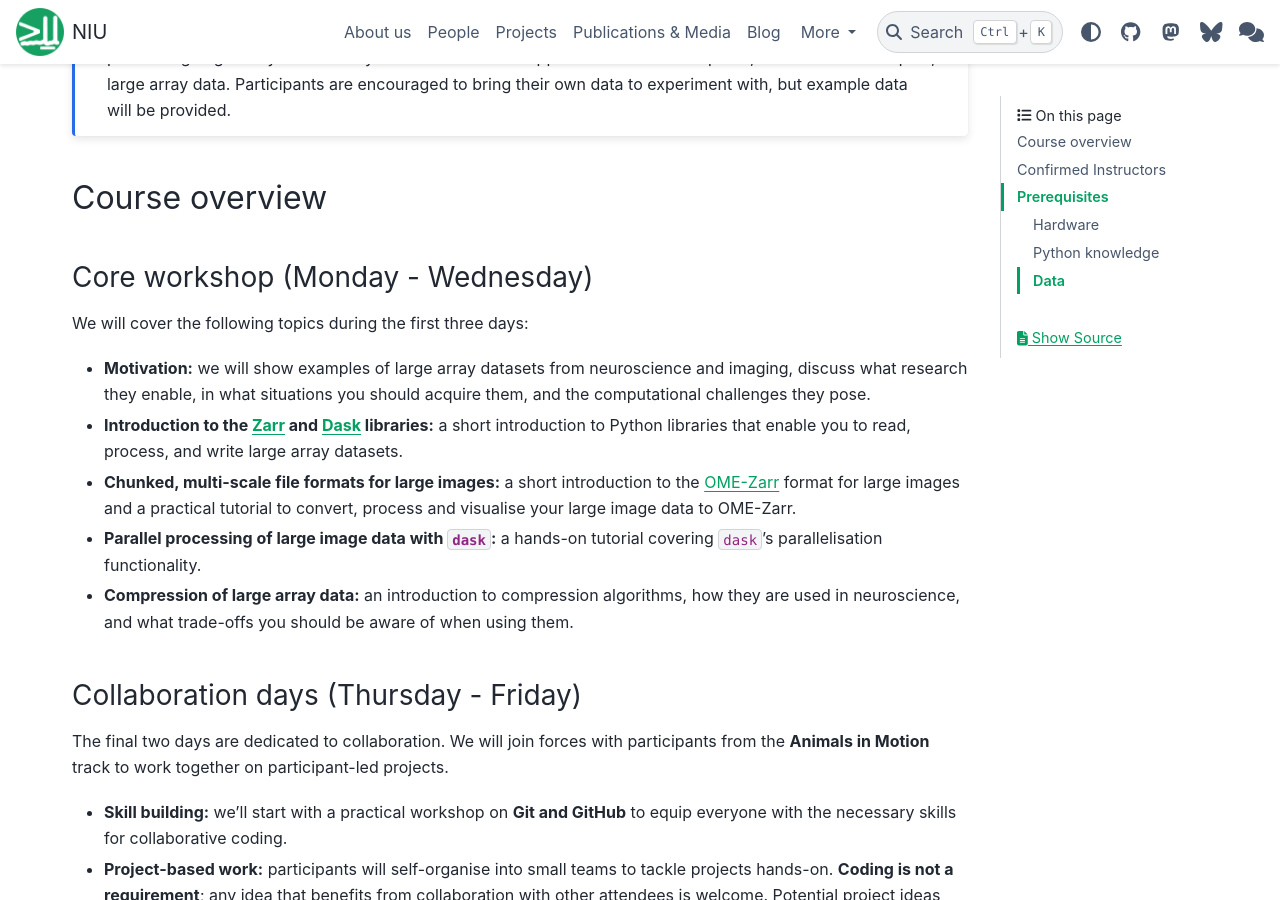
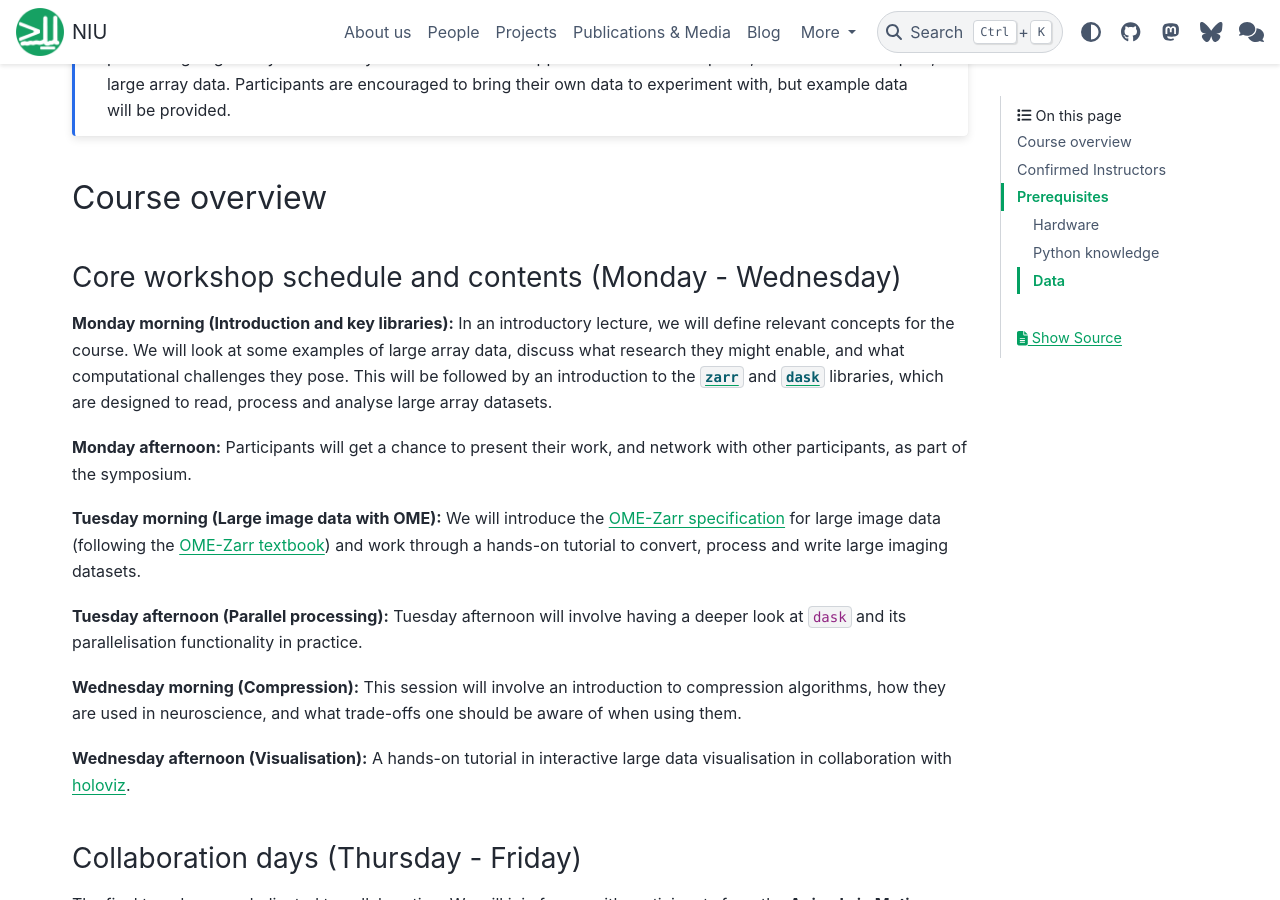
Before and after one commit to neuroinformatics-unit/neuroinformatics-unit.github.io, a Sphinx documentation site: the page built from docs/source/open-software-summer-school/2026/large-data.md, in a window 1280 px wide and 900 px high, scrolled down 637 px. Built offline with Sphinx 7.4.7 and the PyData theme 0.15.4, drawn with Linux system fonts in a browser that asks for light colours; nearby versions of some CDN libraries.

Commit message:
split up course contents into half-day-based schedule

```diff
--- a/docs/source/open-software-summer-school/2026/large-data.md
+++ b/docs/source/open-software-summer-school/2026/large-data.md
@@ -15,16 +15,26 @@ This course is designed for researchers and students interested in learning abou
 
 ## Course overview
 
+### Core workshop schedule and contents (Monday - Wednesday)
 
-### Core workshop (Monday - Wednesday)
-We will cover the following topics during the first three days:
+__Monday morning (Introduction and key libraries):__
+In an introductory lecture, we will define relevant concepts for the course. We will look at some examples of large array data, discuss what research they might enable, and what computational challenges they pose.
+This will be followed by an introduction to the [`zarr`](https://zarr.dev/) and [`dask`](https://www.dask.org/) libraries, which are designed to read, process and analyse large array datasets.
 
-* **Motivation:** we will show examples of large array datasets from neuroscience and imaging, discuss what research they enable, in what situations you should acquire them, and the computational challenges they pose.
-* **Introduction to the [Zarr](https://zarr.dev/) and [Dask](https://www.dask.org/) libraries:** a short introduction to Python libraries that enable you to read, process, and write large array datasets.
-* **Chunked, multi-scale file formats for large images:** a short introduction to the [OME-Zarr](https://ome-zarr-book.readthedocs.io/) format for large images and a practical tutorial to convert, process and visualise your large image data to OME-Zarr.
-* **Parallel processing of large image data with `dask`:** a hands-on tutorial covering `dask`'s parallelisation functionality.
-* **Compression of large array data:** an introduction to compression algorithms, how they are used in neuroscience, and what trade-offs you should be aware of when using them.
+__Monday afternoon:__
+Participants will get a chance to present their work, and network with other participants, as part of the symposium.
 
+__Tuesday morning (Large image data with OME):__
+We will introduce the [OME-Zarr specification](https://ngff.openmicroscopy.org/) for large image data (following the [OME-Zarr textbook](https://ome-zarr-book.readthedocs.io/)) and work through a hands-on tutorial to convert, process and write large imaging datasets.
+
+__Tuesday afternoon (Parallel processing):__
+Tuesday afternoon will involve having a deeper look at `dask` and its parallelisation functionality in practice.
+
+__Wednesday morning (Compression):__
+This session will involve an introduction to compression algorithms, how they are used in neuroscience, and what trade-offs one should be aware of when using them.
+
+__Wednesday afternoon (Visualisation):__
+A hands-on tutorial in interactive large data visualisation in collaboration with [holoviz](https://holoviz.org/).
 
 ### Collaboration days (Thursday - Friday)
 
```
